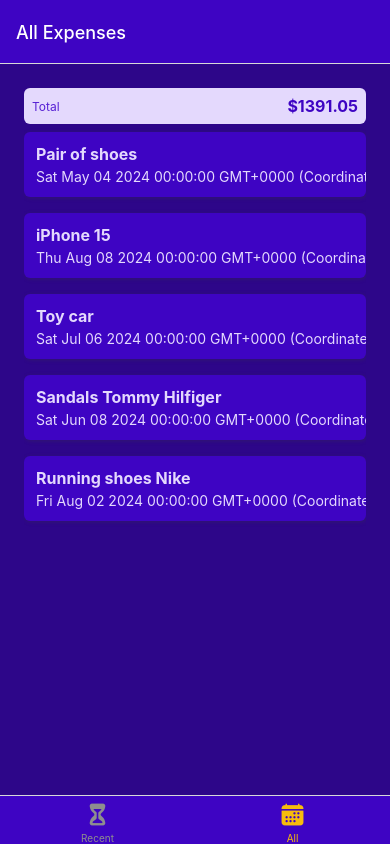
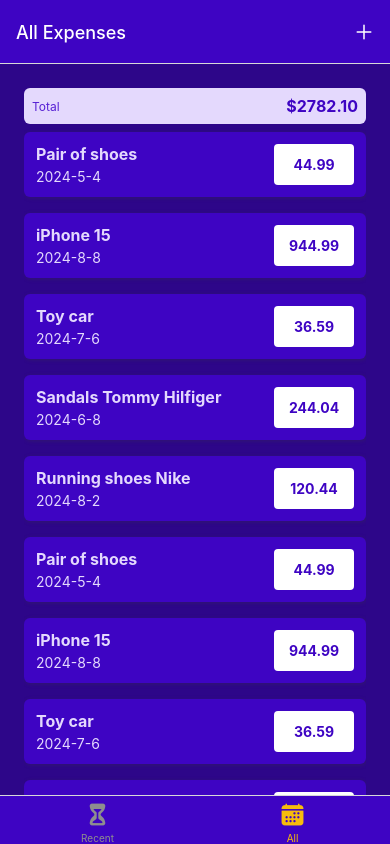
Before and after one commit to ratheeshcn/expense-tracker, a React Native app: screen /AllExpenses in a window 390 px wide. Built offline with nearby package versions, Linux system fonts and the light colour scheme.

Commit message:
edit expense screen navigation

```diff
--- a/App.js
+++ b/App.js
@@ -8,6 +8,7 @@
 import AllExpenses from "./screens/AllExpenses";
 import { GlobalStyles } from "./constants/styles";
 import { Ionicons } from "@expo/vector-icons";
+import IconButton from "./components/ui/IconButton";
 
 const Stack = createNativeStackNavigator();
 const BottomTabs = createBottomTabNavigator();
@@ -15,12 +16,22 @@
 function ExpenseOverview() {
   return (
     <BottomTabs.Navigator
-      screenOptions={{
+      screenOptions={({ navigation }) => ({
         headerStyle: { backgroundColor: GlobalStyles.Colors.primary500 },
         headerTintColor: "white",
         tabBarStyle: { backgroundColor: GlobalStyles.Colors.primary500 },
         tabBarActiveTintColor: GlobalStyles.Colors.accent500,
-      }}
+        headerRight: ({ tintColor }) => (
+          <IconButton
+            icon="add"
+            size={24}
+            color={tintColor}
+            onPress={() => {
+              navigation.navigate("ManageExpense");
+            }}
+          />
+        ),
+      })}
     >
       <BottomTabs.Screen
         name="RecentExpenses"
@@ -53,13 +64,24 @@
     <>
       <StatusBar style="auto" />
       <NavigationContainer>
-        <Stack.Navigator>
+        <Stack.Navigator
+          screenOptions={{
+            headerStyle: { backgroundColor: GlobalStyles.Colors.primary500 },
+            headerTintColor: "white",
+          }}
+        >
           <Stack.Screen
             name="ExpensesOverview"
             component={ExpenseOverview}
             options={{ headerShown: false }}
           />
-          <Stack.Screen name="ManageExpense" component={ManageExpense} />
+          <Stack.Screen
+            name="ManageExpense"
+            component={ManageExpense}
+            options={{
+              presentation: "model",
+            }}
+          />
         </Stack.Navigator>
       </NavigationContainer>
     </>
--- a/components/expensesOutput/ExpenseItem.js
+++ b/components/expensesOutput/ExpenseItem.js
@@ -1,20 +1,34 @@
 import { Pressable, View, StyleSheet, Text } from "react-native";
 
+import { useNavigation } from "@react-navigation/native";
+
 import { GlobalStyles } from "../../constants/styles";
+import { getFormattedDate } from "../../util/date";
 
-function ExpenseItem({ description, amount, date }) {
+function ExpenseItem({ id, description, amount, date }) {
+  const navigation = useNavigation();
+
+  function expensePressHandler() {
+    navigation.navigate("ManageExpense", {
+      expenseId: id,
+    });
+  }
+
   return (
-    <Pressable>
+    <Pressable
+      style={({ pressed }) => pressed && styles.pressed}
+      onPress={expensePressHandler}
+    >
       <View style={styles.expenseItem}>
         <View>
           <Text style={[styles.textBase, styles.description]}>
             {description}
           </Text>
-          <Text style={styles.textBase}>{date.toString()}</Text>
+          <Text style={styles.textBase}>{getFormattedDate(date)}</Text>
         </View>
 
         <View style={styles.amountContainer}>
-          <Text style={styles.amount}>{amount}</Text>
+          <Text style={styles.amount}>{amount.toFixed(2)}</Text>
         </View>
       </View>
     </Pressable>
@@ -24,6 +38,9 @@
 export default ExpenseItem;
 
 const styles = StyleSheet.create({
+  pressed: {
+    opacity: 0.75,
+  },
   expenseItem: {
     padding: 12,
     marginVertical: 8,
@@ -54,6 +71,7 @@
     justifyContent: "center",
     alignItems: "center",
     borderRadius: 4,
+    minWidth: 80,
   },
   amount: {
     color: GlobalStyles.Colors.primary500,
--- a/components/expensesOutput/ExpensesOutput.js
+++ b/components/expensesOutput/ExpensesOutput.js
@@ -35,6 +35,36 @@
     amount: 120.44,
     date: new Date("2024-08-02"),
   },
+  {
+    id: "e6",
+    description: "Pair of shoes",
+    amount: 44.99,
+    date: new Date("2024-05-04"),
+  },
+  {
+    id: "e7",
+    description: "iPhone 15",
+    amount: 944.99,
+    date: new Date("2024-08-08"),
+  },
+  {
+    id: "e8",
+    description: "Toy car",
+    amount: 36.59,
+    date: new Date("2024-07-06"),
+  },
+  {
+    id: "e9",
+    description: "Sandals Tommy Hilfiger",
+    amount: 244.04,
+    date: new Date("2024-06-08"),
+  },
+  {
+    id: "e10",
+    description: "Running shoes Nike",
+    amount: 120.44,
+    date: new Date("2024-08-02"),
+  },
 ];
 
 function ExpensesOutput({ expenses, expensesPeriod }) {
@@ -51,7 +81,9 @@
 const styles = StyleSheet.create({
   container: {
     flex: 1,
-    padding: 24,
+    paddingHorizontal: 24,
+    paddingTop: 24,
+    paddingBottom: 0,
     backgroundColor: GlobalStyles.Colors.primary700,
   },
 });
--- /dev/null
+++ b/components/ui/IconButton.js
@@ -0,0 +1,29 @@
+import { Pressable, StyleSheet, View } from "react-native";
+import { Ionicons } from "@expo/vector-icons";
+
+function IconButton({ icon, size, color, onPress }) {
+  return (
+    <Pressable
+      onPress={onPress}
+      style={({ pressed }) => pressed && styles.pressed}
+    >
+      <View style={styles.buttonContainer}>
+        <Ionicons name={icon} size={size} color={color} />
+      </View>
+    </Pressable>
+  );
+}
+
+export default IconButton;
+
+const styles = StyleSheet.create({
+  buttonContainer: {
+    borderRadius: 24,
+    padding: 6,
+    marginHorizontal: 8,
+    marginVertical: 2,
+  },
+  pressed: {
+    opacity: 0.75,
+  },
+});
--- a/screens/ManageExpense.js
+++ b/screens/ManageExpense.js
@@ -1,5 +1,15 @@
 import { Text } from "react-native";
-function ManageExpense() {
+import { useLayoutEffect } from "react";
+
+function ManageExpense({ route, navigation }) {
+  const editedExpenseId = route.params?.expenseId;
+  const isEditing = !!editedExpenseId;
+  useLayoutEffect(() => {
+    navigation.setOptions({
+      title: isEditing ? "Edit Expense" : "Add Expense",
+    });
+  }, [navigation.isEditing]);
+
   return <Text>Manage Expense Screen</Text>;
 }
 
--- /dev/null
+++ b/util/date.js
@@ -0,0 +1,3 @@
+export function getFormattedDate(date) {
+  return `${date.getFullYear()}-${date.getMonth() + 1}-${date.getDate()}`;
+}
```
